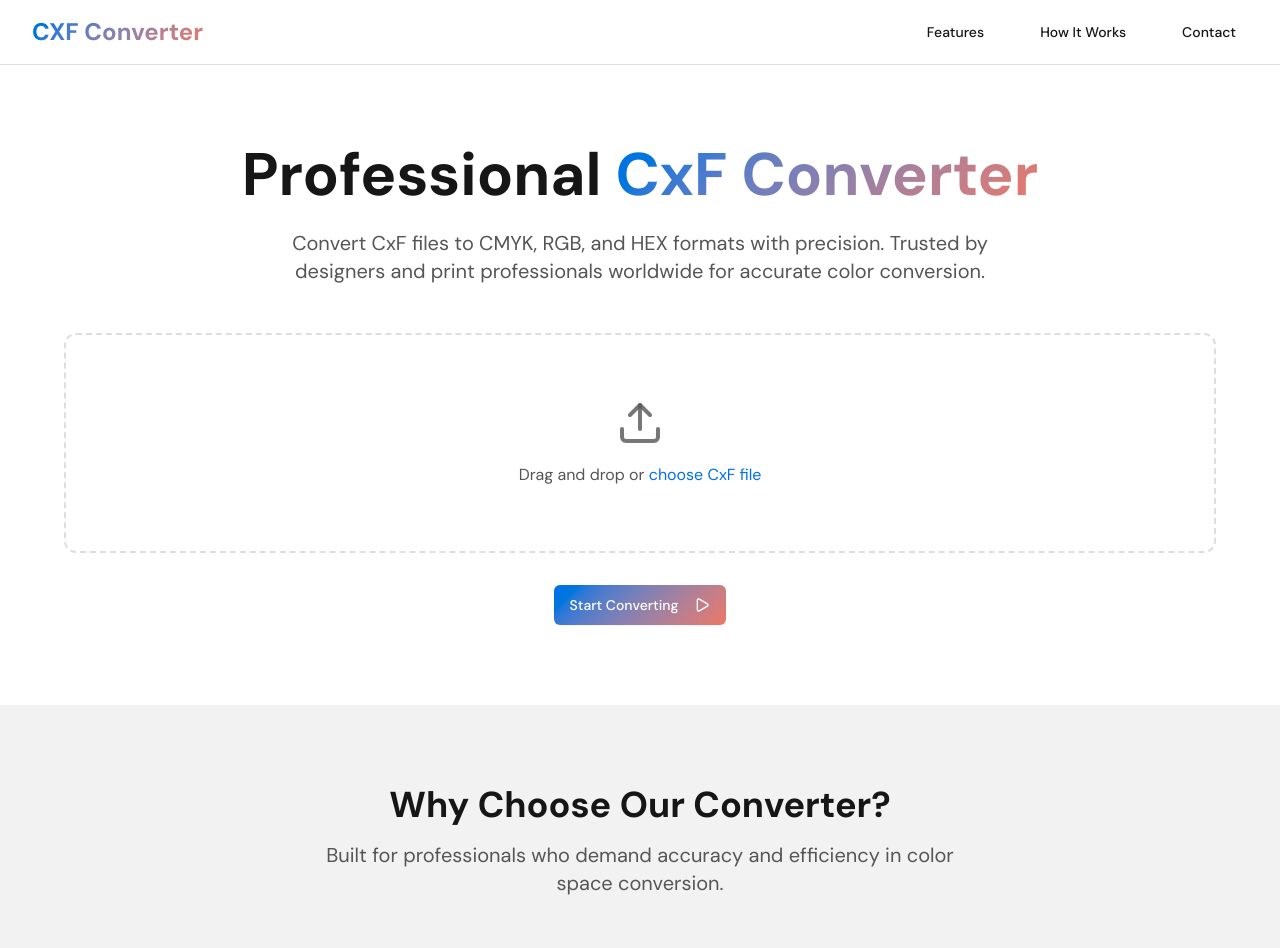
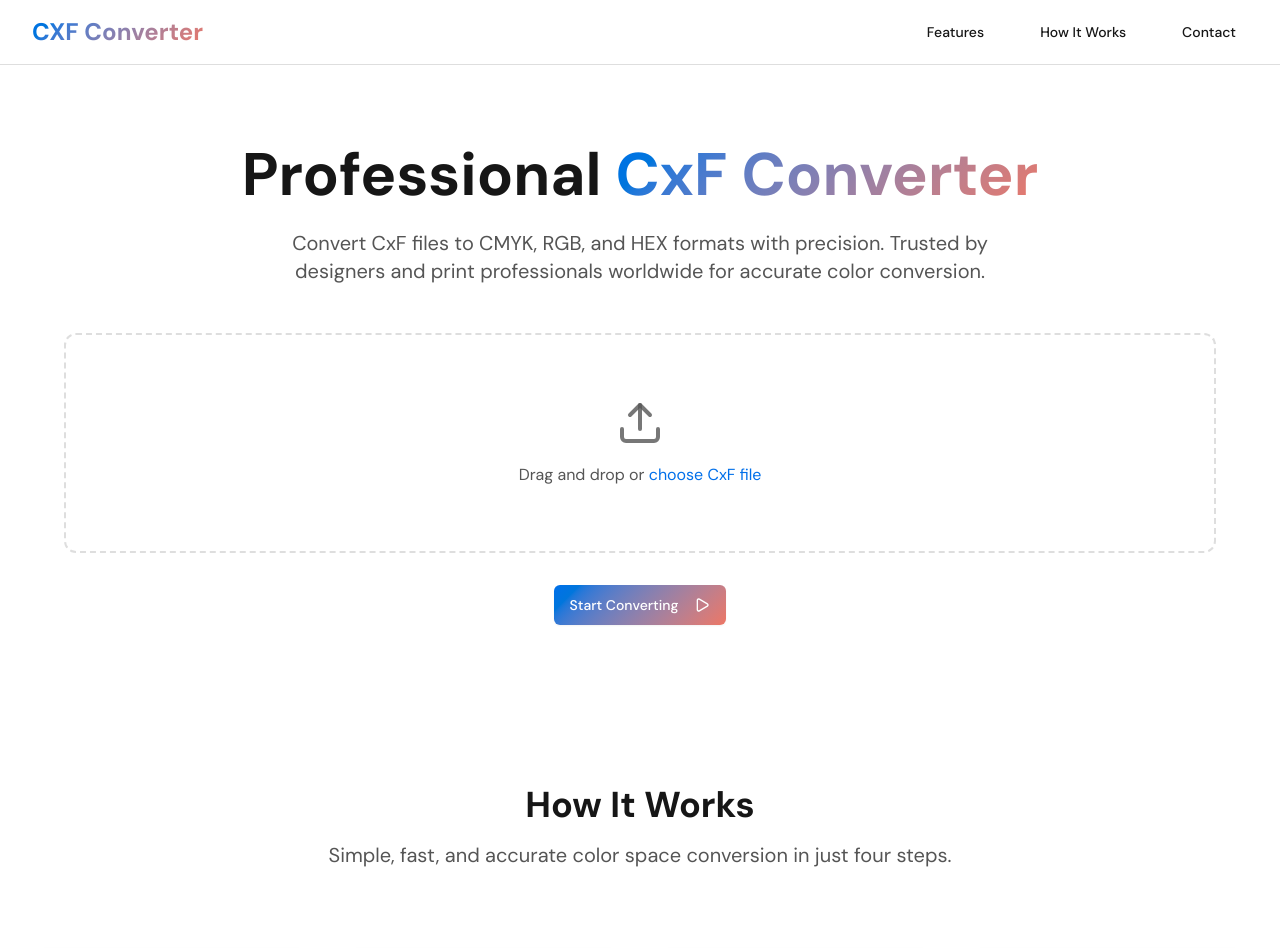
Before and after one commit to s1avvo/cxf-converter, a Next.js app: page / in a window 1280 px wide. Shown: the top 948 px of the page. Built offline with nearby package versions, Linux system fonts and the light colour scheme.

Commit message:
ref: remove FeaturesSection

```diff
--- a/src/app/page.tsx
+++ b/src/app/page.tsx
@@ -1,5 +1,4 @@
 import { HeroSection } from "@ui/hero-section";
-import { FeaturesSection } from "@ui/features-section";
 import { HowItWorksSection } from "@ui/how-it-works-section";
 import { FaqSection } from "@ui/faq-section";
 import { ContactSection } from "@ui/contact-section";
@@ -8,7 +7,6 @@ export default function Home() {
 	return (
 		<main className="mx-auto flex w-full flex-1 flex-col">
 			<HeroSection />
-			<FeaturesSection />
 			<HowItWorksSection />
 			<FaqSection />
 			<ContactSection />
```
